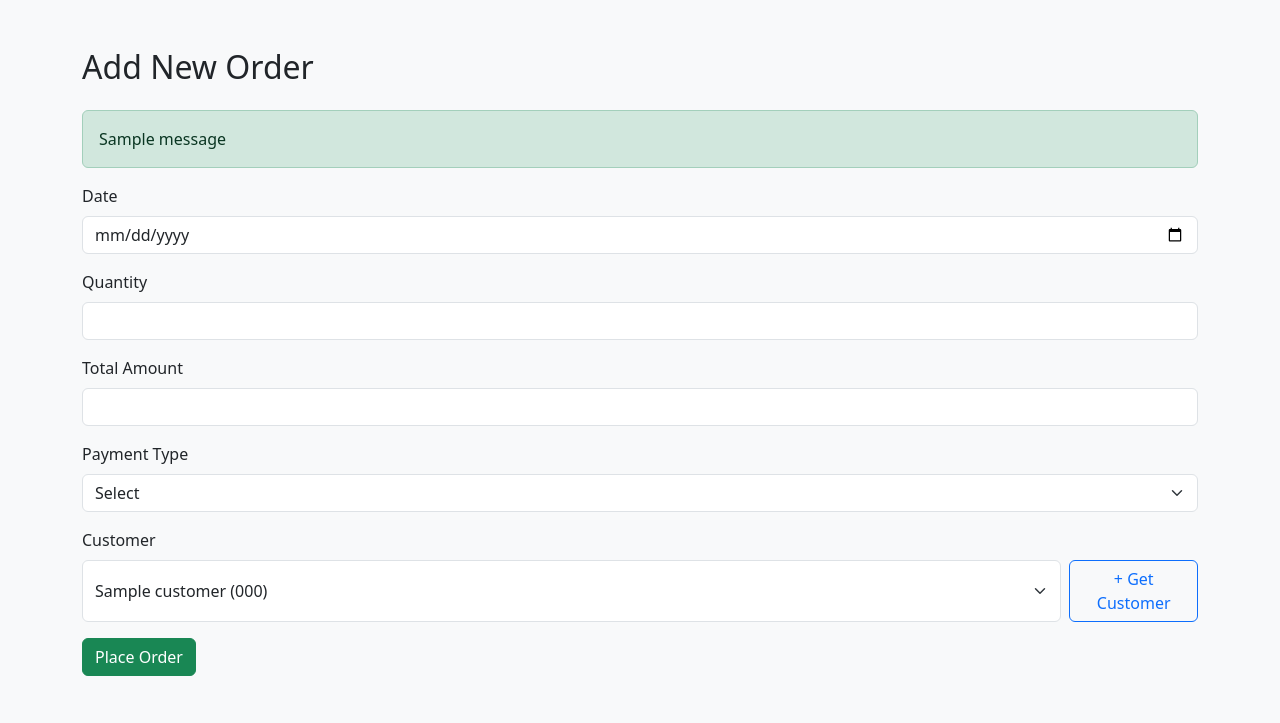
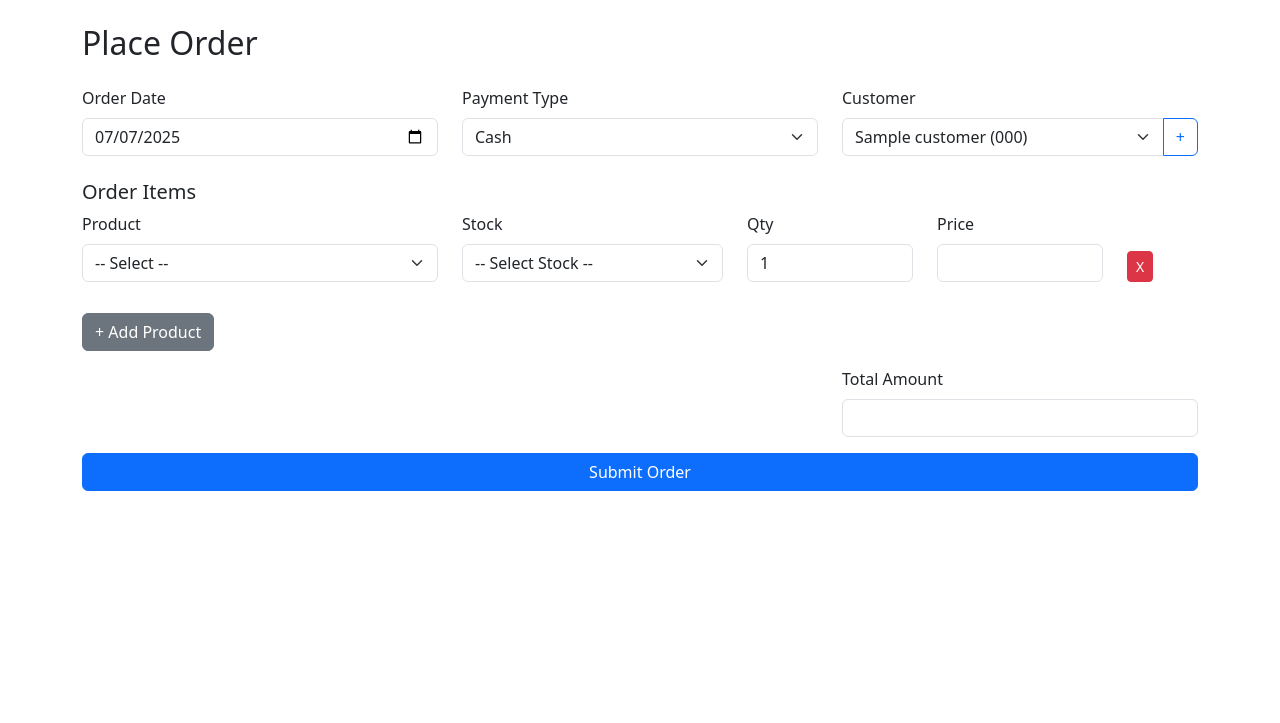
Before and after one commit to WaseekZee/Pharmacy-Pos, a Flask app: template backend/templates/add_order.html in a window 1280 px wide. Shown: the top 723 px of the page. Run offline with Flask 3, Linux system fonts and the light colour scheme; the template is opened without the code that fills it: most values are stand-ins (such as "Sample title", 1, 10 or a date in 2020); one stand-in notice (Sample message) is shown; some libraries are stand-ins or nearby versions.

Commit message:
oarder functions done

```diff
--- a/backend/templates/add_order.html
+++ b/backend/templates/add_order.html
@@ -1,130 +1,251 @@
 <!DOCTYPE html>
 <html lang="en">
 <head>
-    <meta charset="UTF-8">
+  <meta charset="UTF-8" />
   <title>Add Order</title>
-    <link href="https://cdn.jsdelivr.net/npm/bootstrap@5.3.0/dist/css/bootstrap.min.css" rel="stylesheet">
+  <link href="https://cdnjs.cloudflare.com/ajax/libs/bootstrap/5.3.0/css/bootstrap.min.css" rel="stylesheet">
+  <style>
+    .product-row { margin-bottom: 15px; }
+  </style>
 </head>
-<body class="bg-light p-5">
-
+<body class="p-4">
   <div class="container">
-    <h2 class="mb-4">Add New Order</h2>
-
-    {% with messages = get_flashed_messages(with_categories=true) %}
-      {% if messages %}
-        {% for category, message in messages %}
-          <div class="alert alert-{{ category }}">{{ message }}</div>
-        {% endfor %}
-      {% endif %}
-    {% endwith %}
+    <h2 class="mb-4">Place Order</h2>
 
     <form method="POST" action="{{ url_for('order_bp.add_order') }}">
-        <div class="mb-3">
-            <label class="form-label">Date</label>
-            <input type="date" name="date" class="form-control" required>
+      <div class="row mb-3">
+        <div class="col">
+          <label for="date" class="form-label">Order Date</label>
+          <input type="date" class="form-control" name="date" id="date" required>
         </div>
 
-        <div class="mb-3">
-            <label class="form-label">Quantity</label>
-            <input type="number" name="quantity" class="form-control" required>
-        </div>
-
-        <div class="mb-3">
-            <label class="form-label">Total Amount</label>
-            <input type="number" name="total_amount" class="form-control" required>
-        </div>
-
-        <div class="mb-3">
-            <label class="form-label">Payment Type</label>
+        <div class="col">
+          <label for="payment_type" class="form-label">Payment Type</label>
           <select name="payment_type" class="form-select" required>
-                <option value="">Select</option>
-                <option value="Cash">Cash</option>
+            <option value="Cash" selected>Cash</option>
             <option value="Card">Card</option>
             <option value="Online">Online</option>
           </select>
         </div>
 
-        <div class="mb-3">
-            <label class="form-label">Customer</label>
-            <div class="d-flex gap-2">
-                <select name="customer_id" class="form-select" required>
-                    {% for customer in customers %}
-                        <option value="{{ customer.CustomerID }}">{{ customer.Name }} ({{ customer.Phone }})</option>
+        <div class="col">
+          <label for="customer_id" class="form-label">Customer</label>
+          <div class="input-group">
+            <select name="customer_id" id="customer_id" class="form-select" required>
+              {% for c in customers %}
+                <option value="{{ c.CustomerID }}" {% if c.CustomerID == 7 %}selected{% endif %}>
+                  {{ c.Name }} ({{ c.Phone }})
+                </option>
               {% endfor %}
             </select>
-                <button type="button" class="btn btn-outline-primary" data-bs-toggle="modal" data-bs-target="#getCustomerModal">+ Get Customer</button>
+
+            <button class="btn btn-outline-primary" type="button" data-bs-toggle="modal" data-bs-target="#addCustomerModal">+</button>
+          </div>
         </div>
       </div>
 
-        <!-- Employee ID is taken from session, not shown in the form -->
-        <input type="hidden" name="employee_id" value="{{ session['employee_id'] }}">
+      <h5 class="mt-4">Order Items</h5>
+      <div id="product-list">
+        <div class="row product-row">
+          <div class="col-4">
+            <label class="form-label">Product</label>
+            <select name="product_id[]" id="product_0" class="form-select product-select" onchange="loadStocks(this)" required>
+              <option value="">-- Select --</option>
+              {% for p in products %}
+                <option value="{{ p.ProductID }}">{{ p.ProductName }} - {{ p.Name }}</option>
+              {% endfor %}
+            </select>
+          </div>
 
+          <div class="col-3">
+            <label class="form-label">Stock</label>
+            <select name="stock_id[]" id="stock_0" class="form-select stock-select" onchange="updatePrice(this)" required>
+              <option value="">-- Select Stock --</option>
+            </select>
+          </div>
 
-        <button type="submit" class="btn btn-success">Place Order</button>
+          <div class="col-2">
+            <label class="form-label">Qty</label>
+            <input type="number" name="quantity[]" id="qty_0" class="form-control qty-input" min="1" value="1" onchange="recalculateTotals()">
+          </div>
+
+          <div class="col-2">
+            <label class="form-label">Price</label>
+            <input type="text" id="price_0" class="form-control price-display" readonly>
+          </div>
+
+          <div class="col-1 d-flex align-items-end">
+            <button type="button" class="btn btn-danger btn-sm" onclick="removeRow(this)">X</button>
+          </div>
+        </div>
+      </div>
+
+      <button type="button" class="btn btn-secondary my-3" onclick="addRow()">+ Add Product</button>
+
+      <div class="row mb-3">
+        <div class="col-md-4 offset-md-8">
+          <label class="form-label">Total Amount</label>
+          <input type="text" id="total_amount" name="total_amount" class="form-control" readonly>
+        </div>
+      </div>
+
+      <button type="submit" class="btn btn-primary w-100">Submit Order</button>
     </form>
   </div>
 
-<!-- Get Customer Modal -->
-<div class="modal fade" id="getCustomerModal" tabindex="-1" aria-labelledby="getCustomerModalLabel" aria-hidden="true">
+  <!-- Add Customer Modal -->
+  <div class="modal fade" id="addCustomerModal" tabindex="-1" aria-labelledby="addCustomerLabel" aria-hidden="true">
     <div class="modal-dialog">
-    <form id="getCustomerForm">
+      <form id="addCustomerForm">
         <div class="modal-content">
           <div class="modal-header">
-          <h5 class="modal-title">Add New Customer</h5>
+            <h5 class="modal-title" id="addCustomerLabel">Add New Customer</h5>
             <button type="button" class="btn-close" data-bs-dismiss="modal" aria-label="Close"></button>
           </div>
-
           <div class="modal-body">
             <div class="mb-3">
-            <label class="form-label">Customer Name</label>
-            <input type="text" class="form-control" name="name" required />
+              <label for="new_customer_name" class="form-label">Name</label>
+              <input type="text" class="form-control" id="new_customer_name" required>
             </div>
             <div class="mb-3">
-            <label class="form-label">Phone</label>
-            <input type="text" class="form-control" name="phone" required />
+              <label for="new_customer_phone" class="form-label">Phone</label>
+              <input type="text" class="form-control" id="new_customer_phone" required>
             </div>
           </div>
-
           <div class="modal-footer">
-          <button type="submit" class="btn btn-success">Save Customer</button>
+            <button type="submit" class="btn btn-success">Add</button>
           </div>
         </div>
       </form>
     </div>
   </div>
 
-<script src="https://cdn.jsdelivr.net/npm/bootstrap@5.3.0/dist/js/bootstrap.bundle.min.js"></script>
   <script>
-  document.getElementById('getCustomerForm').addEventListener('submit', function (e) {
+    function loadStocks(productSelect) {
+      const productId = productSelect.value;
+      const row = productSelect.closest('.product-row');
+      const stockSelect = row.querySelector('.stock-select');
+      const priceDisplay = row.querySelector('.price-display');
+
+      stockSelect.innerHTML = '<option>Loading...</option>';
+      priceDisplay.value = '';
+
+      fetch(`/orders/get_stocks/${productId}`)
+        .then(res => res.json())
+        .then(data => {
+          if (data.success) {
+            stockSelect.innerHTML = '<option value="">-- Select --</option>';
+            data.stocks.forEach(s => {
+              stockSelect.innerHTML += `
+                <option value="${s.StockID}" data-price="${s.SellingPrice}">
+                  Stock#${s.StockID} | Qty: ${s.Quantity} | Rs. ${s.SellingPrice}
+                </option>`;
+            });
+          } else {
+            stockSelect.innerHTML = '<option>Error loading</option>';
+          }
+        })
+        .catch(() => {
+          stockSelect.innerHTML = '<option>Error loading</option>';
+        });
+    }
+
+    function updatePrice(stockSelect) {
+      const row = stockSelect.closest('.product-row');
+      const price = stockSelect.selectedOptions[0]?.getAttribute('data-price') || 0;
+      row.querySelector('.price-display').value = price;
+      recalculateTotals();
+    }
+
+    function recalculateTotals() {
+      let total = 0;
+      document.querySelectorAll('#product-list .product-row').forEach(row => {
+        const price = parseFloat(row.querySelector('.price-display').value) || 0;
+        const qty = parseInt(row.querySelector('.qty-input').value) || 0;
+        total += price * qty;
+      });
+      document.getElementById('total_amount').value = total.toFixed(2);
+    }
+
+    let rowCount = 1;
+
+    function addRow() {
+      const firstRow = document.querySelector('.product-row');
+      const newRow = firstRow.cloneNode(true);
+
+      newRow.querySelectorAll('select, input, label').forEach(el => {
+        if (el.tagName === 'LABEL') {
+          const field = el.htmlFor;
+          if (field) el.htmlFor = field.split('_')[0] + '_' + rowCount;
+        } else if (el.id) {
+          const base = el.id.split('_')[0];
+          el.id = base + '_' + rowCount;
+        }
+
+        if (el.classList.contains('product-select')) {
+          el.selectedIndex = 0;
+        } else if (el.classList.contains('stock-select')) {
+          el.innerHTML = '<option value="">-- Select Stock --</option>';
+        } else if (el.classList.contains('qty-input')) {
+          el.value = 1;
+        } else if (el.classList.contains('price-display')) {
+          el.value = '';
+        }
+      });
+
+      document.getElementById('product-list').appendChild(newRow);
+      rowCount++;
+    }
+
+    function removeRow(btn) {
+      const rows = document.querySelectorAll('.product-row');
+      if (rows.length > 1) {
+        btn.closest('.product-row').remove();
+        recalculateTotals();
+      } else {
+        alert("At least one product is required.");
+      }
+    }
+
+    document.addEventListener("DOMContentLoaded", function () {
+      const today = new Date();
+      const localDate = today.getFullYear() + '-' +
+            String(today.getMonth() + 1).padStart(2, '0') + '-' +
+            String(today.getDate()).padStart(2, '0');
+      document.getElementById("date").value = localDate;
+    });
+
+    document.getElementById("addCustomerForm").addEventListener("submit", function (e) {
       e.preventDefault();
 
-    const formData = new FormData(this);
+      const name = document.getElementById("new_customer_name").value;
+      const phone = document.getElementById("new_customer_phone").value;
 
       fetch("/orders/add_customer", {
         method: "POST",
-      body: formData
+        headers: {
+          "Content-Type": "application/x-www-form-urlencoded"
+        },
+        body: new URLSearchParams({ name: name, phone: phone })
       })
       .then(res => res.json())
       .then(data => {
         if (data.success) {
-        const select = document.querySelector('select[name="customer_id"]');
-        const option = document.createElement("option");
-        option.value = data.customer_id;
-        option.textContent = `${data.name}`;
-        option.selected = true;
-        select.appendChild(option);
+          const select = document.getElementById("customer_id");
+          const option = new Option(`${data.name} (${phone})`, data.customer_id, true, true);
+          select.add(option);
 
-        // Close modal
-        const modal = bootstrap.Modal.getInstance(document.getElementById('getCustomerModal'));
+          const modal = bootstrap.Modal.getInstance(document.getElementById('addCustomerModal'));
           modal.hide();
-
-        this.reset();
+          document.getElementById("addCustomerForm").reset();
         } else {
-        alert("Error: " + (data.message || "Failed to add customer"));
+          alert("Error: " + data.message);
         }
-    });
+      })
+      .catch(err => alert("Request failed"));
     });
   </script>
 
+  <script src="https://cdn.jsdelivr.net/npm/bootstrap@5.3.0/dist/js/bootstrap.bundle.min.js"></script>
 </body>
 </html>
```
Also changed, not shown: backend/controllers/order_controller.py (+67 -8 lines). Lines whose indentation alone changed are shown as unchanged.
